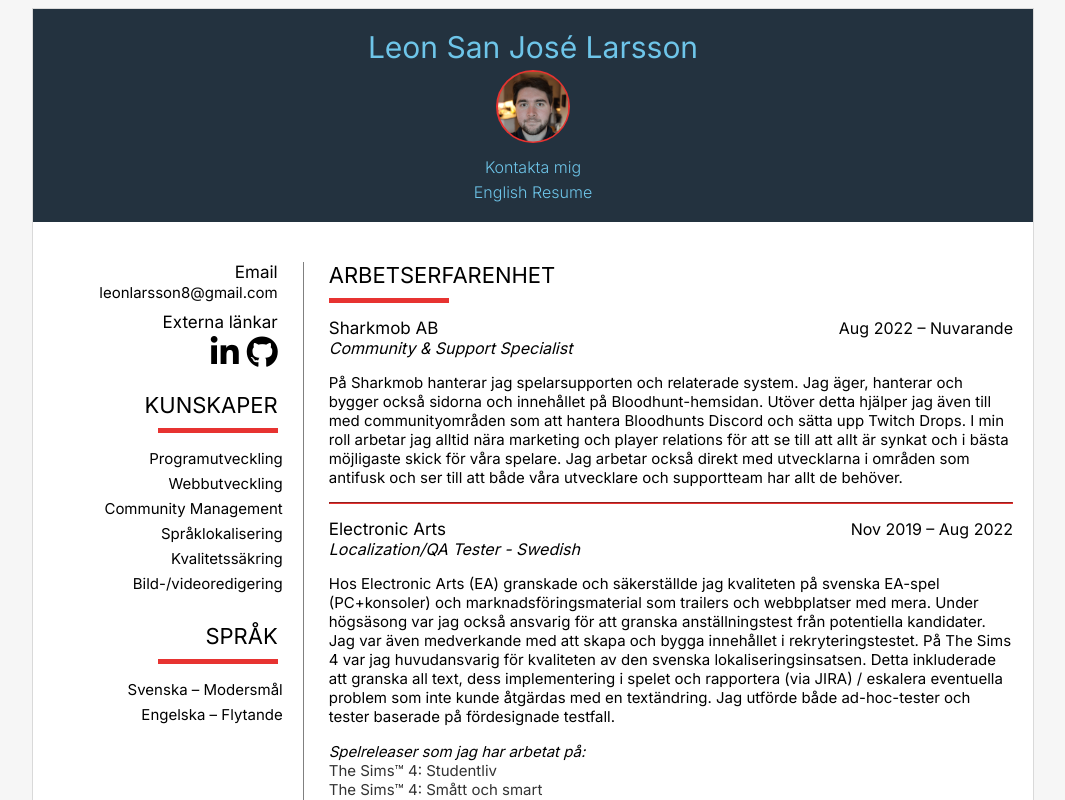
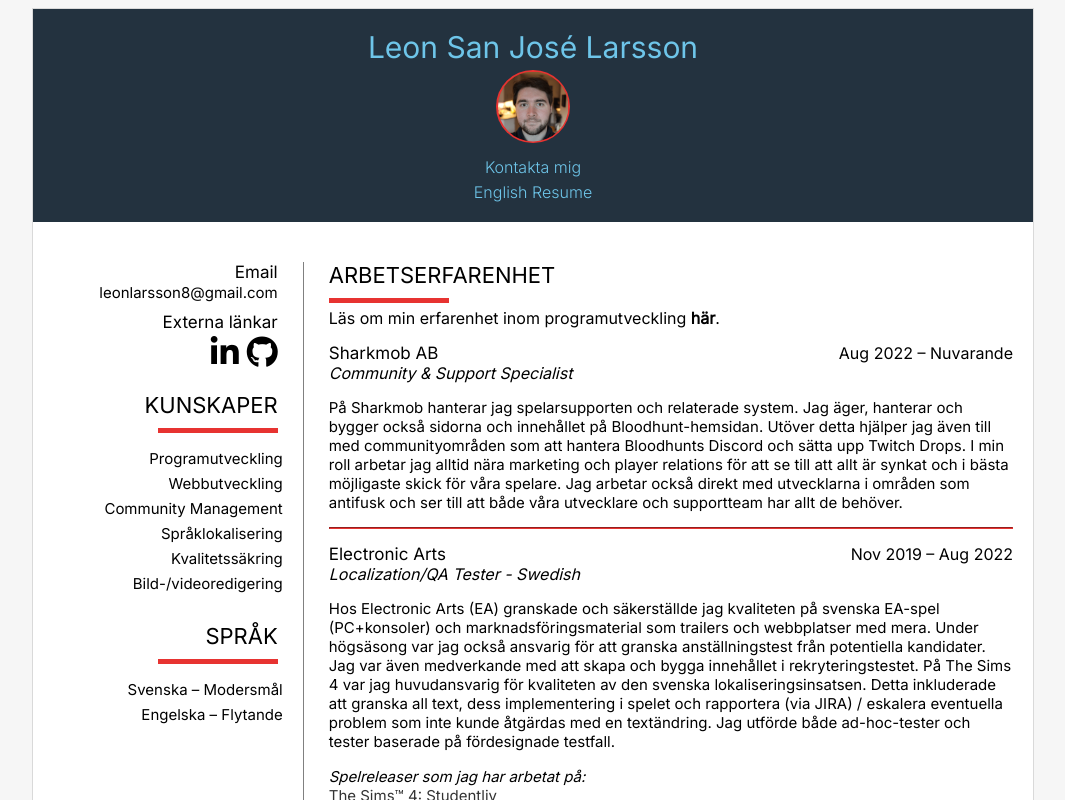
Before and after one commit to leonlarsson/leon-home, a Next.js app: page /cv-swe in a window 1280 px wide. Shown: the top 800 px of the page, without its empty margins (107-1172 px from the left). Built offline with nearby package versions, Linux system fonts and the light colour scheme.

Commit message:
cv: update

```diff
--- a/app/(cv)/cv-swe/page.tsx
+++ b/app/(cv)/cv-swe/page.tsx
@@ -109,6 +109,14 @@ export default () => {
                     <span className="sf-main-title">Arbetserfarenhet</span>
                   </div>
                   <div className="sf-heading-underline" />
+
+                  <div style={{ marginTop: 5 }}>
+                    Läs om min erfarenhet inom programutveckling{" "}
+                    <a href="#softwareDevelopment" style={{ fontWeight: 600, color: "inherit" }}>
+                      här
+                    </a>
+                    .
+                  </div>
 
                   <Employment title="Community & Support Specialist" company="Sharkmob AB" companyUrl="https://sharkmob.com" date="Aug 2022 – Nuvarande">
                     <p>
@@ -259,7 +267,9 @@ export default () => {
                   <div className="sf-heading-underline" />
 
                   <div className="small-segment-holder">
-                    <span className="namn">Programutveckling</span>
+                    <span id="softwareDevelopment" className="namn">
+                      Programutveckling
+                    </span>
                     <div className="text">
                       <p>
                         Jag har ett mycket starkt intresse för programutveckling och frontend-design. Jag älskar att arbeta med teknologier som React, Next.js, Node.js med JavaScript (och TypeScript). Jag har också viss erfarenhet av SQLite och MySQL, och jag använder dessa databaser i ett par av
```
Also changed, not shown: app/(cv)/cv/page.tsx (+11 -1 lines).
